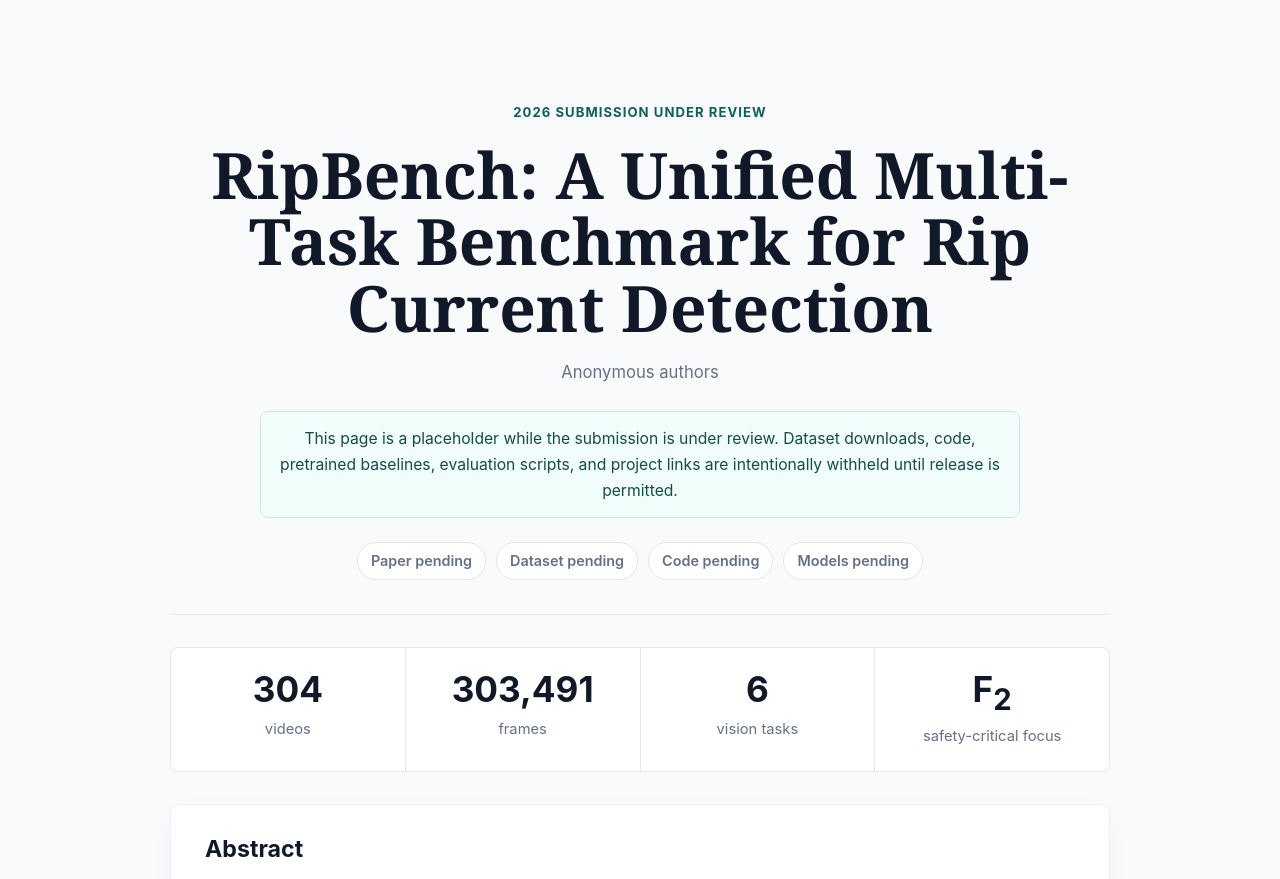
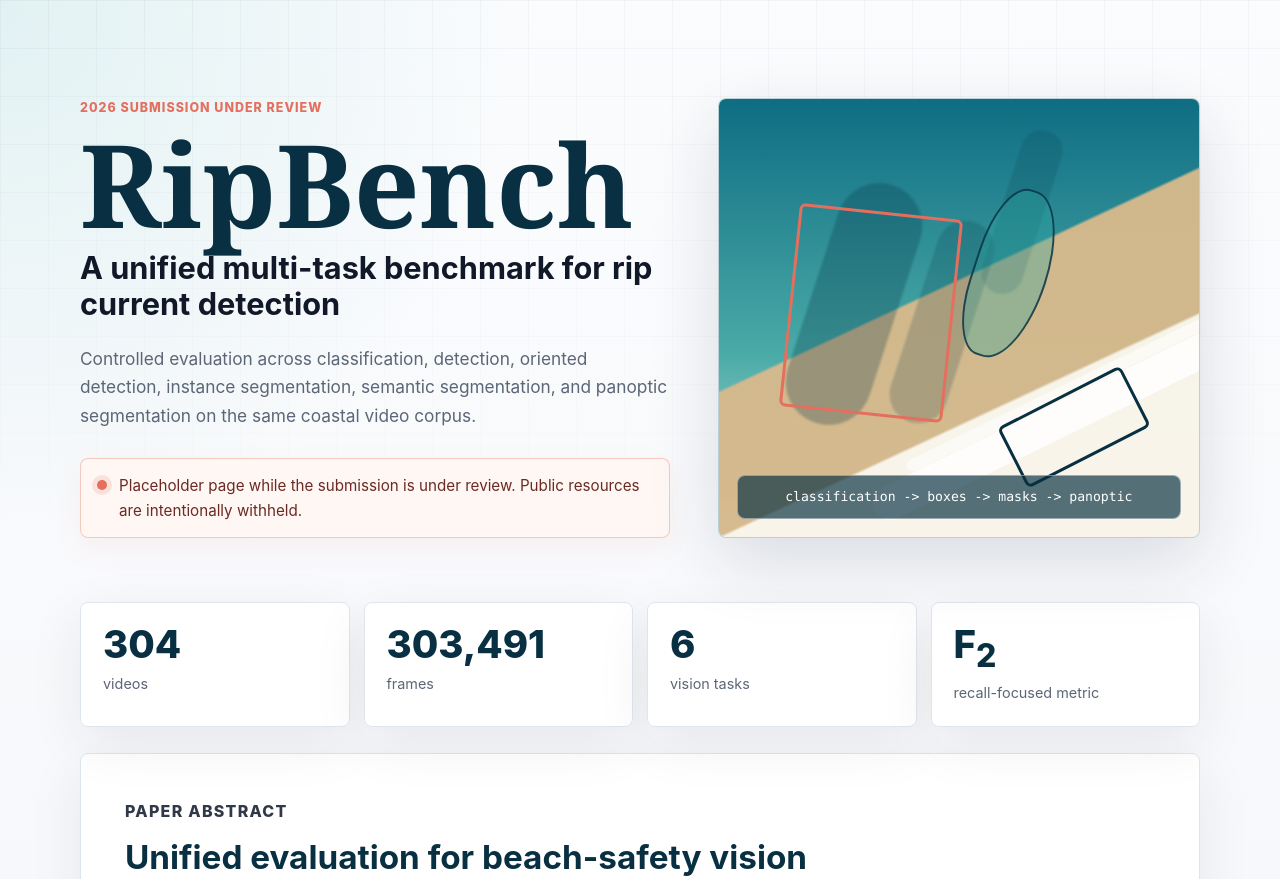
Before and after one commit to Irikos/RipBench, a plain HTML site: page index.html in a window 1280 px wide. Shown: the top 879 px of the page. Drawn offline with Linux system fonts and the light colour scheme.

Commit message:
over-designed version

```diff
--- a/index.html
+++ b/index.html
@@ -5,48 +5,63 @@
     <meta name="viewport" content="width=device-width, initial-scale=1.0">
     <meta name="description" content="RipBench is a unified multi-task benchmark for rip current detection, submitted for review in 2026.">
     <title>RipBench: A Unified Multi-Task Benchmark for Rip Current Detection</title>
-    <link rel="stylesheet" href="style.css">
+    <link rel="stylesheet" href="./style.css?v=20260518-visual">
 </head>
 <body>
-    <main class="page">
-        <header class="paper-header">
-            <p class="venue">2026 Submission Under Review</p>
-            <h1>RipBench: A Unified Multi-Task Benchmark for Rip Current Detection</h1>
-            <p class="authors">Anonymous authors</p>
-            <p class="notice">
-                This page is a placeholder while the submission is under review. Dataset downloads,
-                code, pretrained baselines, evaluation scripts, and project links are intentionally
-                withheld until release is permitted.
+    <header class="hero">
+        <div class="hero__content">
+            <p class="eyebrow">2026 Submission Under Review</p>
+            <h1>RipBench</h1>
+            <p class="subtitle">A unified multi-task benchmark for rip current detection</p>
+            <p class="lede">
+                Controlled evaluation across classification, detection, oriented detection,
+                instance segmentation, semantic segmentation, and panoptic segmentation on the
+                same coastal video corpus.
             </p>
-            <div class="resource-row" aria-label="Resource status">
-                <span>Paper pending</span>
-                <span>Dataset pending</span>
-                <span>Code pending</span>
-                <span>Models pending</span>
+            <div class="status-card">
+                <span class="status-dot" aria-hidden="true"></span>
+                <span>Placeholder page while the submission is under review. Public resources are intentionally withheld.</span>
             </div>
-        </header>
+        </div>
 
-        <section class="summary-grid" aria-label="Benchmark summary">
-            <div>
-                <strong>304</strong>
-                <span>videos</span>
+        <div class="hero__visual" aria-label="Stylized benchmark visualization">
+            <div class="shoreline">
+                <span class="rip rip-one"></span>
+                <span class="rip rip-two"></span>
+                <span class="rip rip-three"></span>
             </div>
-            <div>
-                <strong>303,491</strong>
-                <span>frames</span>
+            <div class="annotation annotation-box"></div>
+            <div class="annotation annotation-mask"></div>
+            <div class="annotation annotation-axis"></div>
+            <div class="visual-caption">classification -> boxes -> masks -> panoptic</div>
+        </div>
+    </header>
+
+    <main>
+        <section class="stats" aria-label="Dataset summary">
+            <div class="stat">
+                <span class="stat__value">304</span>
+                <span class="stat__label">videos</span>
             </div>
-            <div>
-                <strong>6</strong>
-                <span>vision tasks</span>
+            <div class="stat">
+                <span class="stat__value">303,491</span>
+                <span class="stat__label">frames</span>
             </div>
-            <div>
-                <strong>F<sub>2</sub></strong>
-                <span>safety-critical focus</span>
+            <div class="stat">
+                <span class="stat__value">6</span>
+                <span class="stat__label">vision tasks</span>
+            </div>
+            <div class="stat">
+                <span class="stat__value">F<sub>2</sub></span>
+                <span class="stat__label">recall-focused metric</span>
             </div>
         </section>
 
-        <section class="content-section">
-            <h2>Abstract</h2>
+        <section class="paper-card">
+            <div class="section-heading">
+                <p class="section-kicker">Paper Abstract</p>
+                <h2>Unified evaluation for beach-safety vision</h2>
+            </div>
             <p>
                 Rip currents are a serious and often under-addressed threat to beach safety, and the
                 leading cause of coastal drownings worldwide. They are difficult to detect due to
@@ -78,31 +93,40 @@
             </p>
         </section>
 
-        <section class="content-section">
-            <h2>Benchmark Tasks</h2>
-            <ul class="task-list">
-                <li>Image-level rip current classification</li>
-                <li>Axis-aligned object detection</li>
-                <li>Oriented object detection</li>
-                <li>Instance segmentation</li>
-                <li>Semantic segmentation</li>
-                <li>Panoptic segmentation</li>
-            </ul>
+        <section class="split-section">
+            <div>
+                <p class="section-kicker">Benchmark Scope</p>
+                <h2>Same data, multiple levels of visual abstraction</h2>
+                <p>
+                    RipBench is designed to compare coarse recognition with precise spatial
+                    localization under realistic beach-monitoring conditions. Each task uses shared
+                    data splits so model behavior can be compared directly across abstraction levels.
+                </p>
+            </div>
+            <div class="task-grid" aria-label="Supported tasks">
+                <span>Classification</span>
+                <span>Object Detection</span>
+                <span>Oriented Detection</span>
+                <span>Instance Segmentation</span>
+                <span>Semantic Segmentation</span>
+                <span>Panoptic Segmentation</span>
+            </div>
         </section>
 
-        <section class="content-section release">
-            <h2>Release Status</h2>
+        <section class="release-panel">
+            <p class="section-kicker">Release Status</p>
+            <h2>Materials withheld during review</h2>
             <p>
-                Public materials are temporarily withheld for anonymous review. This placeholder will
-                be replaced with the full RipBench project page once the review process allows public
-                release of the benchmark, baselines, and evaluation resources.
+                Dataset downloads, code, pretrained baselines, evaluation scripts, leaderboards, and
+                project links are not listed yet. This page will remain a minimal public placeholder
+                until the review process allows the benchmark release.
             </p>
         </section>
+    </main>
 
-        <footer>
-            <span>RipBench Team</span>
-            <span>2026</span>
-        </footer>
-    </main>
+    <footer>
+        <span>RipBench Team</span>
+        <span>&copy; 2026</span>
+    </footer>
 </body>
 </html>
--- a/style.css
+++ b/style.css
@@ -1,219 +1,438 @@
 :root {
-    --text: #1f2933;
-    --muted: #667085;
-    --line: #e5e7eb;
-    --soft-line: #eef2f6;
-    --accent: #0f766e;
-    --accent-dark: #115e59;
-    --surface: #ffffff;
-    --background: #f8fafc;
+    --ink: #111827;
+    --muted: #5b6676;
+    --paper: #ffffff;
+    --canvas: #f7f8fb;
+    --line: #dfe5ec;
+    --blue: #0c5a75;
+    --blue-dark: #083042;
+    --teal: #2ba7a0;
+    --coral: #e46f5f;
+    --sand: #d7b98c;
+    --shadow: 0 22px 70px rgba(20, 38, 56, 0.14);
 }
 
 * {
     box-sizing: border-box;
 }
 
-html {
-    background: var(--background);
-}
-
 body {
     margin: 0;
-    color: var(--text);
-    font-family: -apple-system, BlinkMacSystemFont, "Segoe UI", Roboto, Helvetica, Arial, sans-serif;
+    font-family: Inter, ui-sans-serif, system-ui, -apple-system, BlinkMacSystemFont, "Segoe UI", sans-serif;
+    color: var(--ink);
+    background:
+        radial-gradient(circle at top left, rgba(43, 167, 160, 0.12), transparent 34rem),
+        linear-gradient(180deg, #fbfcfe 0%, var(--canvas) 42%, #eef3f6 100%);
     line-height: 1.65;
 }
 
-.page {
-    width: min(940px, calc(100% - 32px));
-    margin: 0 auto;
-    padding: 56px 0 36px;
+body::before {
+    position: fixed;
+    inset: 0;
+    z-index: -1;
+    pointer-events: none;
+    content: "";
+    background-image:
+        linear-gradient(rgba(17, 24, 39, 0.035) 1px, transparent 1px),
+        linear-gradient(90deg, rgba(17, 24, 39, 0.035) 1px, transparent 1px);
+    background-size: 48px 48px;
+    mask-image: linear-gradient(to bottom, black, transparent 70%);
 }
 
-.paper-header {
-    padding: 46px 24px 34px;
-    text-align: center;
-    border-bottom: 1px solid var(--line);
+.hero,
+main,
+footer {
+    width: min(1120px, calc(100% - 40px));
+    margin: 0 auto;
 }
 
-.venue {
-    margin: 0 0 18px;
-    color: var(--accent-dark);
-    font-size: 0.82rem;
-    font-weight: 700;
+.hero {
+    display: grid;
+    grid-template-columns: minmax(0, 1.1fr) minmax(320px, 0.9fr);
+    gap: 48px;
+    align-items: center;
+    min-height: 620px;
+    padding: 72px 0 56px;
+}
+
+.hero__content {
+    max-width: 740px;
+}
+
+.eyebrow,
+.section-kicker {
+    margin: 0 0 14px;
+    color: var(--coral);
+    font-size: 0.78rem;
+    font-weight: 800;
     letter-spacing: 0.08em;
     text-transform: uppercase;
 }
 
+h1,
+h2,
+p {
+    margin-top: 0;
+}
+
 h1 {
-    max-width: 880px;
-    margin: 0 auto 18px;
-    color: #111827;
+    margin-bottom: 14px;
+    color: var(--blue-dark);
     font-family: Georgia, "Times New Roman", serif;
-    font-size: clamp(2.35rem, 5vw, 4.25rem);
+    font-size: clamp(4rem, 9vw, 7.75rem);
     font-weight: 700;
-    line-height: 1.04;
+    line-height: 0.9;
     letter-spacing: 0;
 }
 
-.authors {
-    margin: 0 0 24px;
-    color: var(--muted);
-    font-size: 1.04rem;
+h2 {
+    margin-bottom: 18px;
+    color: var(--blue-dark);
+    font-size: clamp(1.55rem, 2.6vw, 2.45rem);
+    line-height: 1.12;
+    letter-spacing: 0;
 }
 
-.notice {
-    max-width: 760px;
-    margin: 0 auto 24px;
-    padding: 14px 18px;
-    border: 1px solid #cfe7e3;
-    border-radius: 8px;
-    color: #174b45;
-    background: #f0fdfa;
-    font-size: 0.98rem;
+.subtitle {
+    margin-bottom: 22px;
+    color: var(--ink);
+    font-size: clamp(1.45rem, 2.4vw, 2.15rem);
+    font-weight: 750;
+    line-height: 1.18;
 }
 
-.resource-row {
+.lede {
+    max-width: 660px;
+    margin-bottom: 28px;
+    color: var(--muted);
+    font-size: 1.08rem;
+}
+
+.status-card {
     display: flex;
-    flex-wrap: wrap;
-    justify-content: center;
+    align-items: flex-start;
+    gap: 12px;
+    width: fit-content;
+    max-width: 620px;
+    padding: 14px 16px;
+    border: 1px solid rgba(228, 111, 95, 0.34);
+    border-radius: 8px;
+    color: #6b2a23;
+    background: rgba(255, 246, 242, 0.88);
+    box-shadow: 0 10px 28px rgba(228, 111, 95, 0.08);
+    font-size: 0.95rem;
+}
+
+.status-dot {
+    flex: 0 0 auto;
+    width: 10px;
+    height: 10px;
+    margin-top: 7px;
+    border-radius: 50%;
+    background: var(--coral);
+    box-shadow: 0 0 0 5px rgba(228, 111, 95, 0.16);
+}
+
+.hero__visual {
+    position: relative;
+    min-height: 440px;
+    overflow: hidden;
+    border: 1px solid rgba(8, 48, 66, 0.16);
+    border-radius: 8px;
+    background: #dceff1;
+    box-shadow: var(--shadow);
+}
+
+.hero__visual::before {
+    position: absolute;
+    inset: 0;
+    content: "";
+    background:
+        linear-gradient(158deg, rgba(255, 255, 255, 0.78) 0 14%, transparent 14% 100%),
+        repeating-linear-gradient(167deg, rgba(255, 255, 255, 0.45) 0 2px, transparent 2px 34px);
+    opacity: 0.7;
+}
+
+.shoreline {
+    position: absolute;
+    inset: 0;
+    background:
+        linear-gradient(155deg, transparent 0 44%, rgba(215, 185, 140, 0.96) 44.5% 66%, rgba(250, 245, 235, 0.98) 66.5% 100%),
+        linear-gradient(180deg, #0f6d83 0%, #49aaa6 58%, #cae4df 100%);
+}
+
+.shoreline::before,
+.shoreline::after {
+    position: absolute;
+    content: "";
+    border-radius: 999px;
+    transform: rotate(-26deg);
+}
+
+.shoreline::before {
+    right: -84px;
+    bottom: 104px;
+    width: 430px;
+    height: 34px;
+    background: rgba(255, 255, 255, 0.86);
+}
+
+.shoreline::after {
+    right: -50px;
+    bottom: 142px;
+    width: 360px;
+    height: 12px;
+    background: rgba(255, 255, 255, 0.58);
+}
+
+.rip {
+    position: absolute;
+    display: block;
+    width: 86px;
+    height: 250px;
+    border-radius: 999px;
+    background: rgba(6, 50, 68, 0.28);
+    filter: blur(1px);
+    transform: rotate(18deg);
+}
+
+.rip-one {
+    top: 80px;
+    left: 92px;
+}
+
+.rip-two {
+    top: 118px;
+    left: 194px;
+    width: 58px;
+    height: 210px;
+    background: rgba(6, 50, 68, 0.2);
+}
+
+.rip-three {
+    top: 28px;
+    left: 282px;
+    width: 42px;
+    height: 170px;
+    background: rgba(6, 50, 68, 0.16);
+}
+
+.annotation {
+    position: absolute;
+    border-radius: 6px;
+}
+
+.annotation-box {
+    top: 112px;
+    left: 70px;
+    width: 164px;
+    height: 204px;
+    border: 3px solid var(--coral);
+    transform: rotate(6deg);
+}
+
+.annotation-mask {
+    top: 88px;
+    left: 254px;
+    width: 74px;
+    height: 174px;
+    border: 2px solid rgba(8, 48, 66, 0.82);
+    background: rgba(43, 167, 160, 0.35);
+    border-radius: 46% 54% 56% 44%;
+    transform: rotate(18deg);
+}
+
+.annotation-axis {
+    right: 56px;
+    bottom: 76px;
+    width: 138px;
+    height: 68px;
+    border: 3px solid var(--blue-dark);
+    transform: rotate(-27deg);
+}
+
+.visual-caption {
+    position: absolute;
+    left: 18px;
+    right: 18px;
+    bottom: 18px;
+    padding: 10px 12px;
+    border: 1px solid rgba(255, 255, 255, 0.42);
+    border-radius: 8px;
+    color: white;
+    background: rgba(8, 48, 66, 0.68);
+    font-family: "SFMono-Regular", Consolas, "Liberation Mono", monospace;
+    font-size: 0.82rem;
+    text-align: center;
+}
+
+main {
+    padding-bottom: 42px;
+}
+
+.stats {
+    display: grid;
+    grid-template-columns: repeat(4, minmax(0, 1fr));
+    gap: 14px;
+    margin: -18px auto 26px;
+}
+
+.stat,
+.paper-card,
+.split-section,
+.release-panel {
+    border: 1px solid var(--line);
+    border-radius: 8px;
+    background: rgba(255, 255, 255, 0.9);
+    box-shadow: 0 16px 54px rgba(20, 38, 56, 0.08);
+}
+
+.stat {
+    padding: 22px;
+}
+
+.stat__value,
+.stat__label {
+    display: block;
+}
+
+.stat__value {
+    color: var(--blue-dark);
+    font-size: clamp(1.7rem, 3vw, 2.45rem);
+    font-weight: 820;
+    line-height: 1;
+}
+
+.stat__label {
+    margin-top: 9px;
+    color: var(--muted);
+    font-size: 0.9rem;
+}
+
+.paper-card,
+.split-section,
+.release-panel {
+    padding: clamp(24px, 4vw, 44px);
+    margin-top: 18px;
+}
+
+.paper-card p,
+.split-section p,
+.release-panel p {
+    max-width: 870px;
+    color: #303948;
+    font-size: 1rem;
+}
+
+.paper-card p:last-child,
+.split-section p:last-child,
+.release-panel p:last-child {
+    margin-bottom: 0;
+}
+
+.section-heading {
+    max-width: 820px;
+    margin-bottom: 22px;
+}
+
+.split-section {
+    display: grid;
+    grid-template-columns: minmax(0, 0.95fr) minmax(300px, 1.05fr);
+    gap: 34px;
+    align-items: center;
+}
+
+.task-grid {
+    display: grid;
+    grid-template-columns: repeat(2, minmax(0, 1fr));
     gap: 10px;
 }
 
-.resource-row span {
-    display: inline-flex;
+.task-grid span {
+    min-height: 54px;
+    display: flex;
     align-items: center;
-    min-height: 34px;
-    padding: 6px 13px;
-    border: 1px solid var(--line);
-    border-radius: 999px;
-    color: var(--muted);
-    background: var(--surface);
-    font-size: 0.9rem;
-    font-weight: 600;
+    padding: 12px 14px;
+    border: 1px solid rgba(12, 90, 117, 0.18);
+    border-radius: 8px;
+    color: var(--blue-dark);
+    background: linear-gradient(135deg, rgba(43, 167, 160, 0.1), rgba(255, 255, 255, 0.86));
+    font-size: 0.92rem;
+    font-weight: 730;
 }
 
-.summary-grid {
-    display: grid;
-    grid-template-columns: repeat(4, minmax(0, 1fr));
-    gap: 1px;
-    margin: 32px 0;
-    overflow: hidden;
-    border: 1px solid var(--line);
-    border-radius: 8px;
-    background: var(--line);
-}
-
-.summary-grid div {
-    padding: 22px 16px;
-    text-align: center;
-    background: var(--surface);
-}
-
-.summary-grid strong {
-    display: block;
-    color: #111827;
-    font-size: clamp(1.5rem, 3vw, 2.2rem);
-    line-height: 1.1;
-}
-
-.summary-grid span {
-    display: block;
-    margin-top: 8px;
-    color: var(--muted);
-    font-size: 0.92rem;
-}
-
-.content-section {
-    margin-top: 28px;
-    padding: 30px 34px;
-    border: 1px solid var(--soft-line);
-    border-radius: 8px;
-    background: var(--surface);
-    box-shadow: 0 14px 36px rgba(15, 23, 42, 0.035);
-}
-
-h2 {
-    margin: 0 0 18px;
-    color: #111827;
-    font-size: 1.45rem;
-    line-height: 1.25;
-    letter-spacing: 0;
-}
-
-p {
-    margin: 0 0 16px;
-}
-
-p:last-child {
-    margin-bottom: 0;
+.release-panel {
+    border-color: rgba(228, 111, 95, 0.24);
+    background: linear-gradient(135deg, rgba(255, 248, 244, 0.96), rgba(255, 255, 255, 0.92));
 }
 
 strong {
-    color: #111827;
-}
-
-.task-list {
-    display: grid;
-    grid-template-columns: repeat(2, minmax(0, 1fr));
-    gap: 10px 18px;
-    margin: 0;
-    padding: 0;
-    list-style: none;
-}
-
-.task-list li {
-    position: relative;
-    padding: 10px 12px 10px 30px;
-    border: 1px solid var(--soft-line);
-    border-radius: 8px;
-    background: #fbfcfe;
-}
-
-.task-list li::before {
-    position: absolute;
-    top: 18px;
-    left: 14px;
-    width: 7px;
-    height: 7px;
-    border-radius: 50%;
-    background: var(--accent);
-    content: "";
-}
-
-.release {
-    border-color: #cfe7e3;
-    background: linear-gradient(180deg, #ffffff 0%, #f7fffd 100%);
+    color: var(--blue-dark);
 }
 
 footer {
     display: flex;
     justify-content: space-between;
     gap: 16px;
-    margin-top: 32px;
-    padding-top: 22px;
-    border-top: 1px solid var(--line);
+    padding: 26px 0 34px;
     color: var(--muted);
     font-size: 0.92rem;
 }
 
-@media (max-width: 760px) {
-    .page {
-        width: min(100% - 24px, 940px);
-        padding-top: 32px;
+@media (max-width: 900px) {
+    .hero {
+        grid-template-columns: 1fr;
+        min-height: auto;
+        padding-top: 52px;
     }
 
-    .paper-header {
-        padding: 30px 0 26px;
+    .hero__visual {
+        min-height: 360px;
     }
 
-    .summary-grid,
-    .task-list {
+    .stats,
+    .split-section {
         grid-template-columns: 1fr;
     }
 
-    .content-section {
-        padding: 24px 20px;
+    .stats {
+        margin-top: 0;
+    }
+}
+
+@media (max-width: 640px) {
+    .hero,
+    main,
+    footer {
+        width: min(100% - 24px, 1120px);
+    }
+
+    .hero {
+        gap: 30px;
+        padding: 38px 0 34px;
+    }
+
+    h1 {
+        font-size: 3.8rem;
+    }
+
+    .status-card {
+        width: 100%;
+    }
+
+    .hero__visual {
+        min-height: 300px;
+    }
+
+    .stats,
+    .task-grid {
+        grid-template-columns: 1fr;
+    }
+
+    .paper-card,
+    .split-section,
+    .release-panel {
+        padding: 22px;
     }
 
     footer {
```
